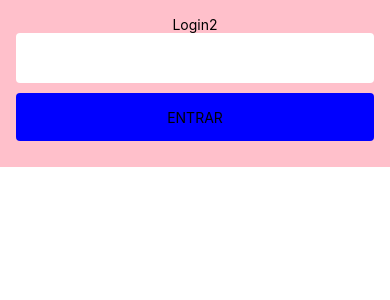
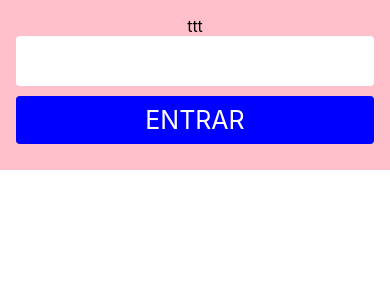
Before and after one commit to sandemberg/vendas2023, a React Native app: screen / in a window 390 px wide. Shown: the top 300 px of the page. Built offline with nearby package versions, Linux system fonts and the light colour scheme.

Commit message:
feat: botão texto branco

```diff
--- a/src/modules/login/screens/Login.tsx
+++ b/src/modules/login/screens/Login.tsx
@@ -1,7 +1,8 @@
-import { View, Text } from "react-native"
+import { View } from "react-native"
 import { ContainerLogin } from "../login.style";
 import InputGlobal from "../../../shared/components/input/Input";
 import ButtonGlobal from "../../../shared/components/button/Button";
+import TextGlobal from "../../../shared/components/text/Text";
 
 
 const Login = () => {
@@ -12,9 +13,10 @@ const Login = () => {
     return (
         <View>
             <ContainerLogin>
-                <Text>Login2</Text>
+                <TextGlobal>ttt</TextGlobal>
                 <InputGlobal />
                 <ButtonGlobal marginn='10px' title="ENTRAR" onPress={handleOnPress}/>
+
             </ContainerLogin>
 
         </View>
--- a/src/shared/components/button/Button.tsx
+++ b/src/shared/components/button/Button.tsx
@@ -1,15 +1,21 @@
-import { Text, TouchableOpacity, TouchableOpacityProps } from "react-native";
-import { ButtonContainer } from "./button.style";
+import { TouchableOpacityProps } from 'react-native';
+
+import { theme } from '../../themes/themes';
+import TextGlobal from '../text/Text';
+import { ButtonContainer } from './button.style';
+import { textTypes } from '../text/textTypes';
+
+
 
 interface ButtonProps extends TouchableOpacityProps {
     title: string;
-    marginn?: string;
+    margin?: string;
 }
 
-const ButtonGlobal = ({title, marginn, ...props}: ButtonProps) => {
+const ButtonGlobal = ({title, margin, ...props}: ButtonProps) => {
     return (
-        <ButtonContainer marginn={marginn} {...props}>
-            <Text>{title}</Text>
+        <ButtonContainer marginn={margin} {...props}>
+            <TextGlobal typee={textTypes.TITLE  } cor={theme.colors.neutralTheme.white}>{title}</TextGlobal>
         </ButtonContainer>
     )
 
--- /dev/null
+++ b/src/shared/components/text/Text.tsx
@@ -0,0 +1,24 @@
+import {TextProps as TextPropsNative} from "react-native/types"
+import { ContainerText } from "./text.style";
+import { textTypes } from "./textTypes";
+import { useMemo } from "react";
+
+interface TextPropss extends TextPropsNative{
+    cor?: string;
+    typee?: string;
+}
+
+const TextGlobal = ({ cor, typee, ...props}: TextPropss) => {
+    const handSize = useMemo(() => {
+        switch (typee) {
+            case textTypes.TITLE:
+                return '25px';
+            default:
+                return '16px';
+        }
+    }, [typee]);
+
+    return <ContainerText fontSizee={handSize} colorr={cor} {...props}/>;
+};
+
+export default TextGlobal;
--- /dev/null
+++ b/src/shared/components/text/text.style.ts
@@ -0,0 +1,12 @@
+import styled from "styled-components/native";
+
+interface ContainerTextProps {
+    colorr?: string;
+    fontSizee: string;
+}
+
+export const ContainerText = styled.Text<ContainerTextProps>`
+    ${(props) => (props.colorr ? `color: ${props.colorr};` : '')}
+
+    font-size: ${(props) => props.fontSizee};
+`;
--- /dev/null
+++ b/src/shared/components/text/textTypes.ts
@@ -0,0 +1,3 @@
+export enum textTypes {
+    TITLE = 'TITLE'
+}
--- /dev/null
+++ b/src/shared/themes/Colors.ts
@@ -0,0 +1,7 @@
+export const grayTheme = {
+    gray80: '#B1BBC2',
+}
+
+export const neutralTheme = {
+    white: '#ffffff',
+}
--- /dev/null
+++ b/src/shared/themes/themes.ts
@@ -0,0 +1,8 @@
+import { grayTheme, neutralTheme } from "./Colors";
+
+    export const theme = {
+        colors: {
+            grayTheme,
+            neutralTheme,
+        }
+    }
```
